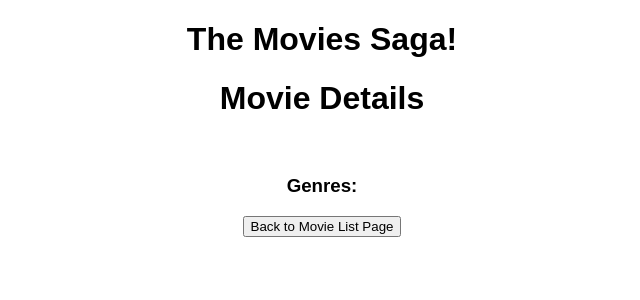
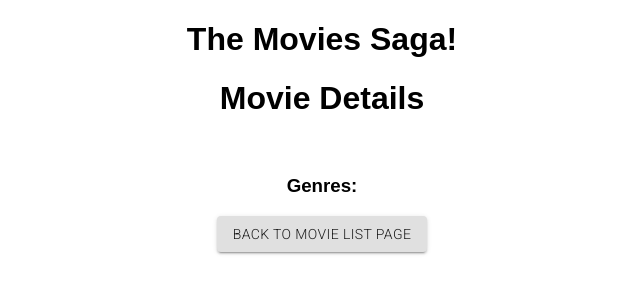
Before and after one commit to Leah-Atkins84/weekend-movie-sagas-app, a React (Create React App) app: page /#/DetailsPage in a window 1280 px wide. Shown: the top 300 px of the page, without its empty margins (318-958 px from the left). Built offline with nearby package versions, Linux system fonts and the light colour scheme.

Commit message:
Added material ui dependencies and added mui Button

```diff
--- a/package.json
+++ b/package.json
@@ -4,7 +4,11 @@
   "private": true,
   "proxy": "http://localhost:5000",
   "dependencies": {
+    "@emotion/react": "^11.8.1",
+    "@emotion/styled": "^11.8.1",
+    "@fontsource/roboto": "^4.5.3",
     "@material-ui/core": "^4.11.3",
+    "@mui/material": "^5.4.4",
     "axios": "^0.21.1",
     "pg": "^8.2.1",
     "react": "^17.0.1",
--- a/src/components/DetailsPage/DetailsPage.jsx
+++ b/src/components/DetailsPage/DetailsPage.jsx
@@ -1,5 +1,7 @@
 import { useSelector } from 'react-redux';
 import {useHistory} from 'react-router-dom'
+//import '@fontsource/roboto/300.css';
+import Button from '@material-ui/core/Button';
 
 function DetailsPage() {
 const history = useHistory();
@@ -25,7 +27,7 @@ const genre = useSelector(store => store.genres);
                          <h4 key={genre.name}>
                          {genre.name}</h4>
                     ))}
-                    <button onClick={handleClick}>Back to Movie List Page</button>
+                    <Button variant="contained" onClick={handleClick}>Back to Movie List Page</Button>
         </main>
     )
  }// end DetailsPage
--- a/src/index.js
+++ b/src/index.js
@@ -10,6 +10,7 @@ import logger from 'redux-logger';
 import createSagaMiddleware from 'redux-saga';
 import { takeEvery, put } from 'redux-saga/effects';
 import axios from 'axios';
+import '@fontsource/roboto/300.css'
 
 // Create the rootSaga generator function
 function* rootSaga() {
```
Also changed, not shown: 1 other file (tests, documents, lock files or other folders).
